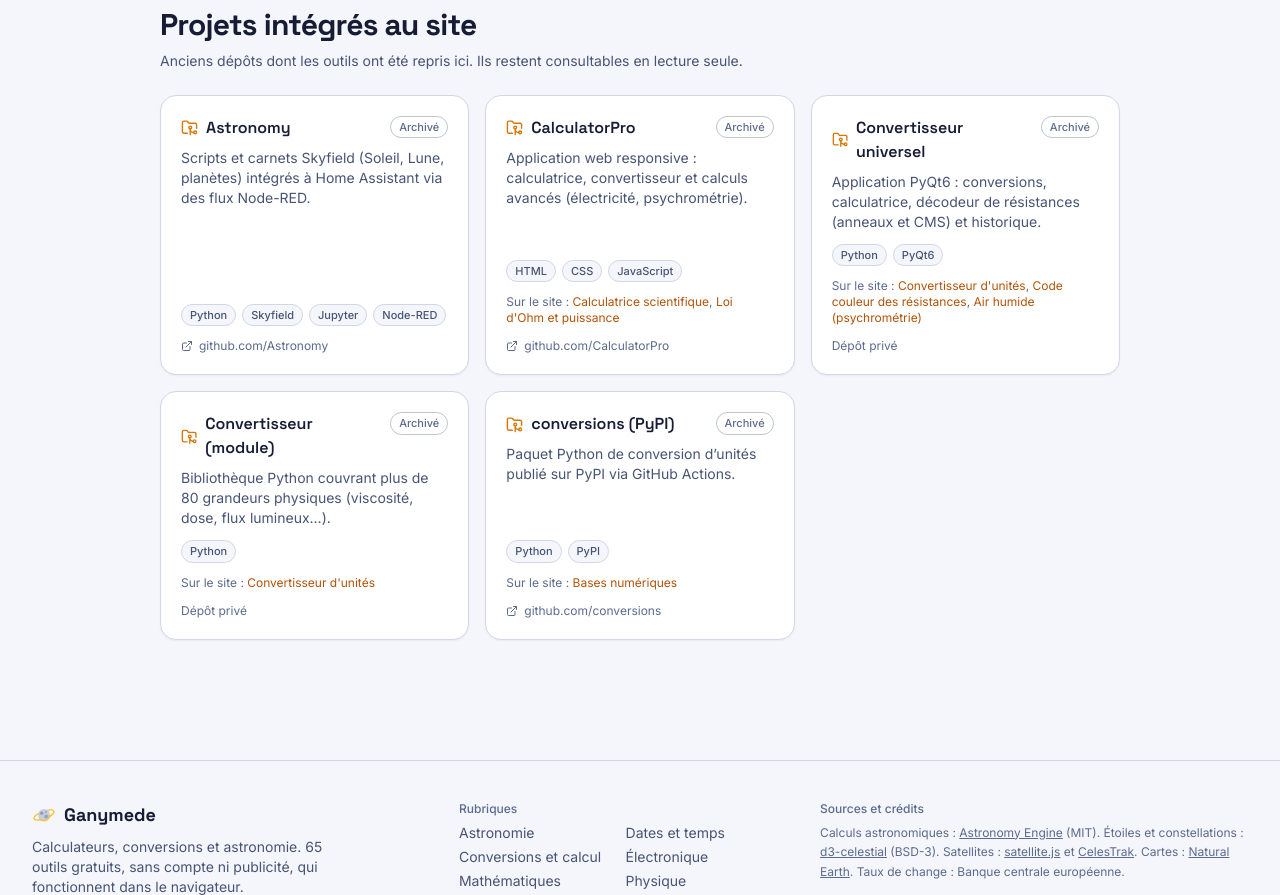
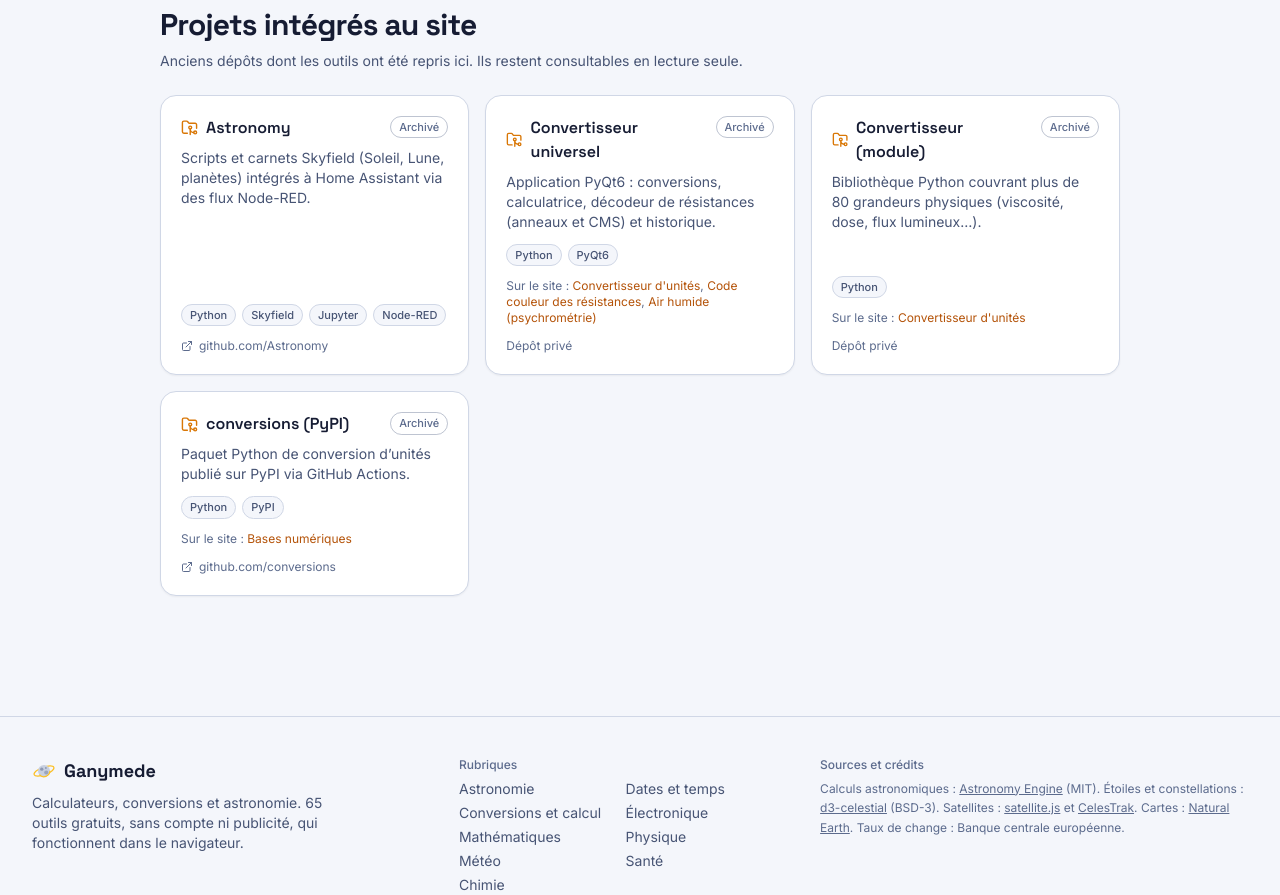
Before and after one commit to Greg50100/personnal-site, a React (Vite) app: page /#/a-propos in a window 1280 px wide. Shown: the part 1324-2219 px from the top of the page. Built offline with nearby package versions, Linux system fonts and the light colour scheme.

Commit message:
fix: drop links to the deleted CalculatorPro repository
Co-Authored-By: Claude Opus 5.5 <noreply@anthropic.com>
Claude-Session: https://claude.ai/code/session_017p5EYPw54gSBCv8Tdi5s3X

```diff
--- a/src/data/projects.js
+++ b/src/data/projects.js
@@ -58,14 +58,6 @@ export const PROJECTS = [
     tools: [],
   },
   {
-    repo: 'CalculatorPro',
-    title: 'CalculatorPro',
-    description: 'Application web responsive : calculatrice, convertisseur et calculs avancés (électricité, psychrométrie).',
-    tech: ['HTML', 'CSS', 'JavaScript'],
-    status: 'archive',
-    tools: ['calculatrice', 'loi-ohm'],
-  },
-  {
     repo: 'convertisseur2',
     private: true,
     title: 'Convertisseur universel',
--- a/src/tools/registry.js
+++ b/src/tools/registry.js
@@ -50,7 +50,7 @@ export const TOOLS = [
 
   // --- Conversions et calcul ---
   { id: 'convertisseur', category: 'utilitaires', title: "Convertisseur d'unités", summary: '75 grandeurs et plus de 600 unités : mécanique, électricité, thermique, chimie, informatique, rayonnements… et devises.', icon: I.ArrowLeftRight, tags: ['unités', 'conversion', 'devises', 'taux de change'], repo: 'convertisseur2', featured: true, component: lazy(() => import('./utilities/converter/UnitConverter.jsx')) },
-  { id: 'calculatrice', category: 'utilitaires', title: 'Calculatrice scientifique', summary: 'Saisie libre ou clavier, trigonométrie en degrés ou radians, historique et réutilisation des résultats.', icon: I.Calculator, tags: ['calcul', 'trigonométrie'], repo: 'CalculatorPro', featured: true, component: lazy(() => import('./utilities/calculator/ScientificCalculator.jsx')) },
+  { id: 'calculatrice', category: 'utilitaires', title: 'Calculatrice scientifique', summary: 'Saisie libre ou clavier, trigonométrie en degrés ou radians, historique et réutilisation des résultats.', icon: I.Calculator, tags: ['calcul', 'trigonométrie'], featured: true, component: lazy(() => import('./utilities/calculator/ScientificCalculator.jsx')) },
 
   // --- Dates et temps ---
   { id: 'temps-astronomique', category: 'temps', title: 'Heure et temps astronomique', summary: 'UTC, TAI, TT, temps GPS, jour julien, temps sidéral local, temps solaire vrai et équation du temps, en direct.', icon: I.Clock3, featured: true, tags: ['jour julien', 'sidéral', 'UTC', 'GPS', 'ΔT'], wide: true, component: lazy(() => import('./astronomy/time/AstroTime.jsx')) },
```
